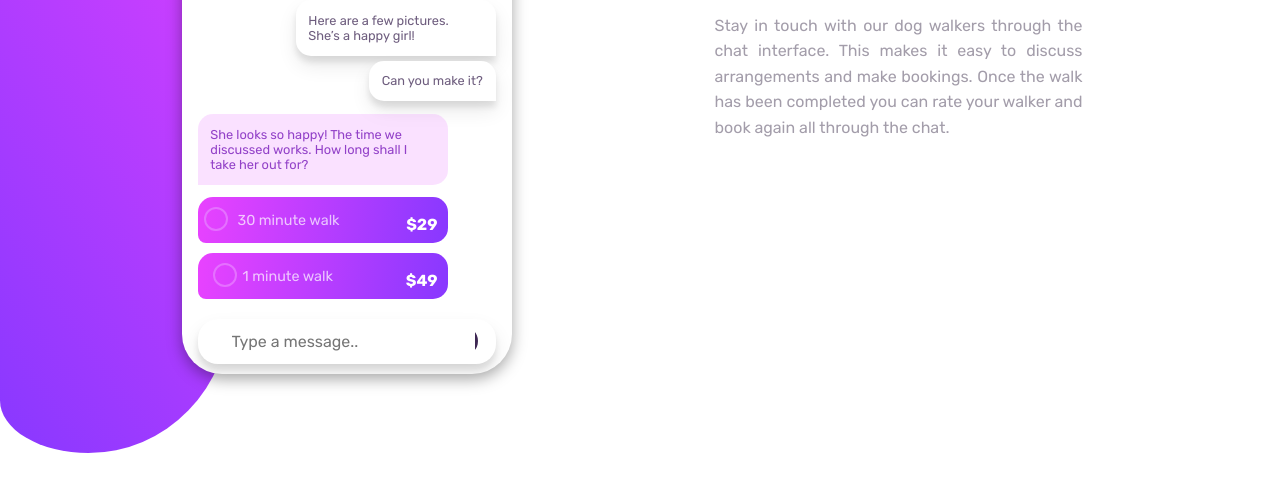
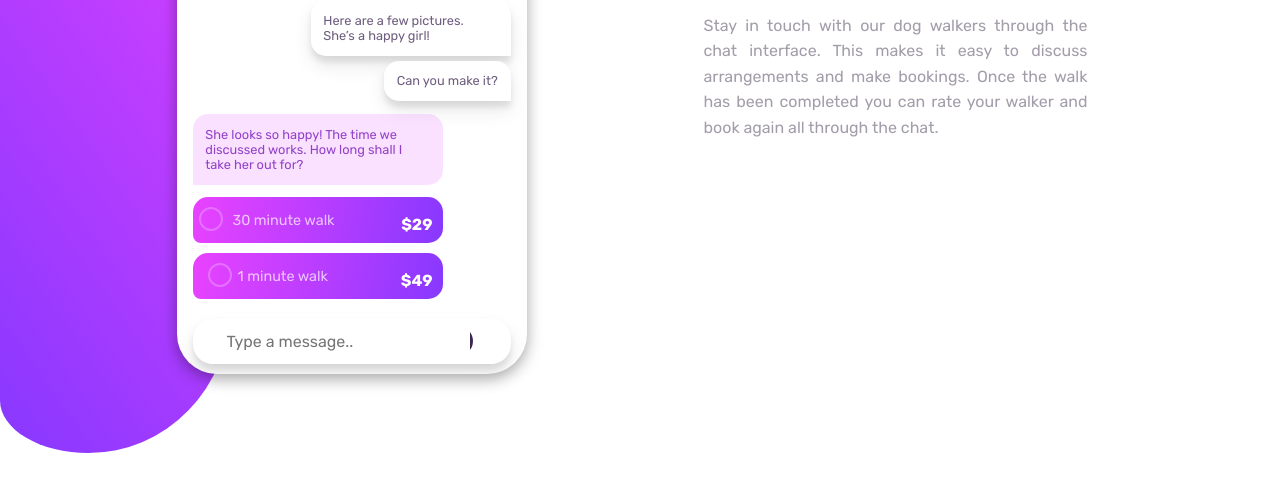
Before and after one commit to parthibt/chat-app-illustration, a website: page index.html in a window 1280 px wide. Shown: the part 307-800 px from the top of the page. Drawn offline with Linux system fonts and the light colour scheme.

Commit message:
finshing

```diff
--- a/main-sheet.css
+++ b/main-sheet.css
@@ -24,7 +24,7 @@ p{
     font-family: 'Rubik', sans-serif;
 }
 .phone{
-    max-width: 330px;
+    max-width: 350px;
     background: var(--white);
     box-shadow: rgba(0, 0, 0, 0.35) 0px 5px 15px;
     margin: 0 auto;
@@ -320,7 +320,7 @@ h1{
 .simple-text{
     color: var(--para);
 }
-@media screen and (min-width: 648px){
+@media screen and (min-width: 640px){
     .container{
         display: flex;
         justify-content: center;
@@ -328,14 +328,16 @@ h1{
         padding: 0em 5em;
     }
     .simple{
-        max-width: 400px;
-        text-align: justify;
         display: block;
         margin: auto;
+        padding-left: 8em;
+        width: 70%;
+        text-align: justify;
+
     }
-
     .phone{
-        margin: auto;
+        margin-left: -80px;
+        margin-top: 0;
     }
     .gradient{
         width: 18%;
@@ -344,3 +346,13 @@ h1{
     }
 
 }
+@media screen and (min-width: 944px){
+    .simple{
+        max-width: 400px;
+        padding-left: 0;
+    }
+    .phone{
+        margin: auto;
+    }
+
+}
--- a/src/backColor/background.css
+++ b/src/backColor/background.css
@@ -1,5 +1,5 @@
 .phone{
-    max-width: 330px;
+    max-width: 350px;
     background: var(--white);
     box-shadow: rgba(0, 0, 0, 0.35) 0px 5px 15px;
     margin: 0 auto;
--- a/src/texts/text.css
+++ b/src/texts/text.css
@@ -153,7 +153,7 @@ h1{
     color: var(--para);
 }
 
-@media screen and (min-width: 648px){
+@media screen and (min-width: 640px){
     .container{
         display: flex;
         justify-content: center;
@@ -161,14 +161,16 @@ h1{
         padding: 0em 5em;
     }
     .simple{
-        max-width: 400px;
-        text-align: justify;
         display: block;
         margin: auto;
+        padding-left: 8em;
+        width: 70%;
+        text-align: justify;
+
     }
-
     .phone{
-        margin: auto;
+        margin-left: -80px;
+        margin-top: 0;
     }
     .gradient{
         width: 18%;
@@ -177,3 +179,13 @@ h1{
     }
 
 }
+@media screen and (min-width: 944px){
+    .simple{
+        max-width: 400px;
+        padding-left: 0;
+    }
+    .phone{
+        margin: auto;
+    }
+
+}
```
